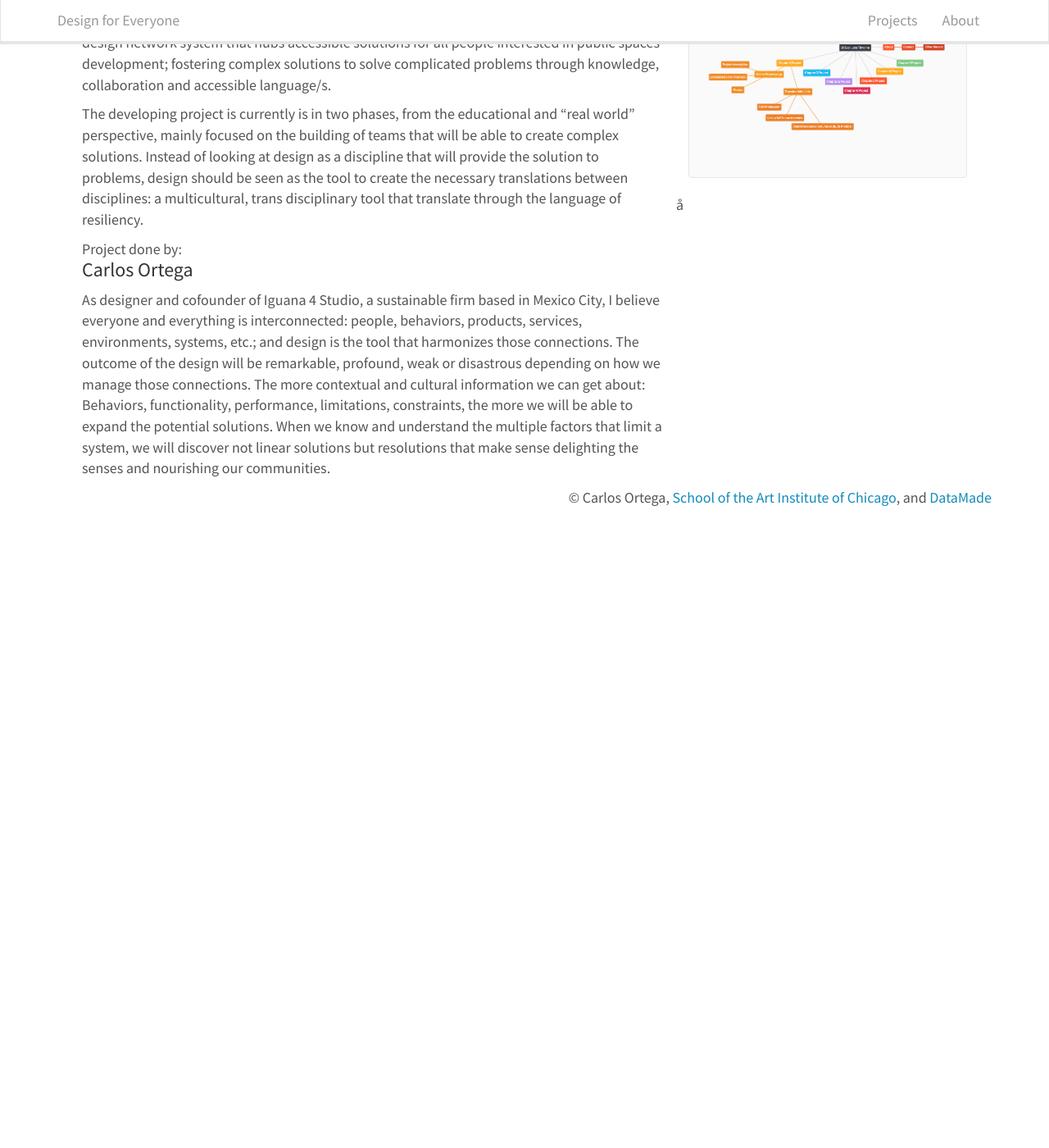
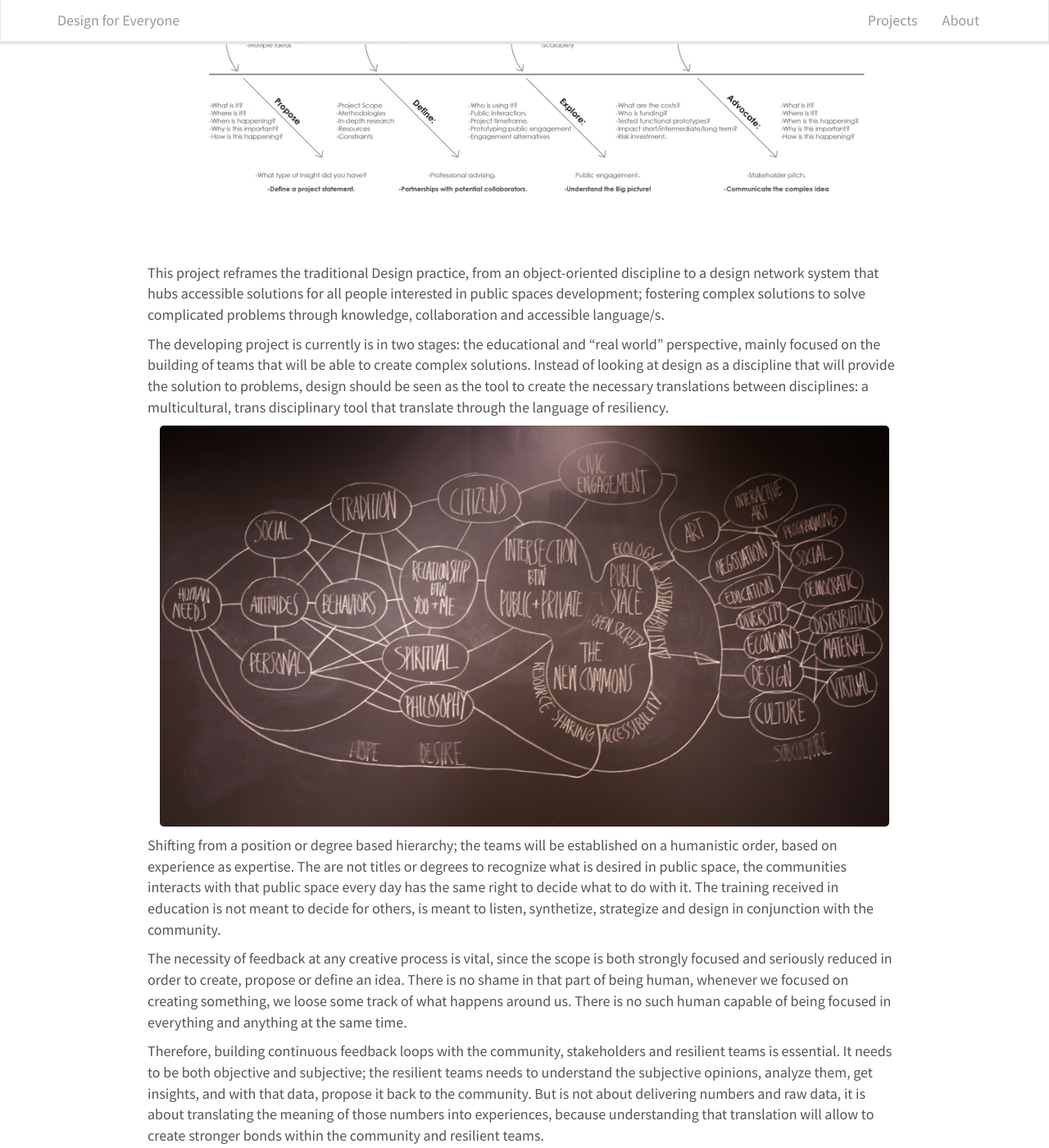
Before and after one commit to cortega8612/design-everyone, a Jekyll site: the page built from _posts/projects/2014-04-07-design-everyone.md, in a window 1280 px wide and 1400 px high, scrolled down 678 px. Shown: the whole window at 82% size. Built offline with Jekyll 4.4.1, drawn with Linux system fonts in a browser that asks for light colours; before the commit the page ends 1308 px from its top, so only the background shows below that; some of the changed text lies outside the part shown.

Commit message:
Carlos page updated with video, description and possible bio. Also homepage changed with embedded video

```diff
--- a/_layouts/default.html
+++ b/_layouts/default.html
@@ -45,7 +45,7 @@
     </div>
 
     <div class="container">
-      <div class='col-md-12'>
+      <div class='col-md-10 col-md-offset-1'>
           {{content}}
       </div>
 
--- a/_layouts/project.html
+++ b/_layouts/project.html
@@ -4,7 +4,26 @@
 
 <h1>{{ page.title }}</h1>
 
-<div class='row-fluid'>
-  <hr />
-  {{ content }}
+<p class="lead">{{page.tagline}}</p>
+
+<hr/>
+
+<div class="row">
+
+	<p class="col-md-10 col-md-offset-2">{{ page.video-interview }}</p>
+
 </div>
+
+{% if page.header-image %}
+
+	<p class="col-md-12"><img class="img-responsive img-rounded" src="{{page.header-image}}" alt="{{page.title}}"/>
+
+{% endif %}
+
+<hr/>
+
+<!--Ask Derek about the col-md-4/8 for video-->
+
+
+
+<p>{{ content }}</p>
--- a/_posts/projects/2014-04-07-design-everyone.md
+++ b/_posts/projects/2014-04-07-design-everyone.md
@@ -4,25 +4,34 @@
 - project
 title: "Feedback Loops"
 date: 2014-04-07
+header-image: /images/2014-04-07-design-everyone/loops.jpg
+tagline: <em>Design is meant to be a translator between language disciplines.</em>
+video-interview: <iframe src="//player.vimeo.com/video/39912748" width="500" height="281" frameborder="0" webkitallowfullscreen mozallowfullscreen allowfullscreen></iframe> <p class="col-md-10 col-md-offset-2"><a href="http://vimeo.com/39912748">SAIC AGC GFRY Studio mock-up test</a> from <a href="http://vimeo.com/user10322039">David Evancho</a> on <a href="https://vimeo.com">Vimeo</a>.</p>
 ---
 
-<img class="img-responsive img-rounded" src="/images/2014-04-07-design-everyone/loops.jpg" alt="Feedback loop"/>
+This project reframes the traditional Design practice, from an object-oriented discipline to a design network system that hubs accessible solutions for all people interested in public spaces development; fostering complex solutions to solve complicated problems through knowledge, collaboration and accessible language/s.
 
-<div class="col-md-8">
+The developing project is currently is in two stages: the educational and “real world” perspective, mainly focused on the building of teams that will be able to create complex solutions. Instead of looking at design as a discipline that will provide the solution to problems, design should be seen as the tool to create the necessary translations between disciplines: a multicultural, trans disciplinary tool that translate through the language of resiliency.
 
-	<p>This project reframes the traditional Design practice, from an object-oriented discipline to a design network system that hubs accessible solutions for all people interested in public spaces development; fostering complex solutions to solve complicated problems through knowledge, collaboration and accessible language/s. </p>
+<p class="col-md-12"><img class="img-responsive img-rounded" src="/images/2014-04-07-design-everyone/sullivan.jpg" alt="Think Tank Mindmap"/></p>
 
-	<p>The developing project is currently is in two phases, from the educational and “real world” perspective, mainly focused on the building of teams that will be able to create complex solutions. Instead of looking at design as a discipline that will provide the solution to problems, design should be seen as the tool to create the necessary translations between disciplines: a multicultural, trans disciplinary tool that translate through the language of resiliency.</p>
+Shifting from a position or degree based hierarchy; the teams will be established on a humanistic order, based on experience as expertise. The are not titles or degrees to recognize what is desired in public space, the communities interacts with that public space every day has the same right to decide what to do with it. The training received in education is not meant to decide for others, is meant to listen, synthetize, strategize and design in conjunction with the community.
 
-	Project done by:
+The necessity of feedback at any creative process is vital, since the scope is both strongly focused and seriously reduced in order to create, propose or define an idea. There is no shame in that part of being human, whenever we focused on creating something, we loose some track of what happens around us. There is no such human capable of being focused in everything and anything at the same time.
 
-	<h3>Carlos Ortega</h3>
+Therefore, building continuous feedback loops with the community, stakeholders and resilient teams is essential. It needs to be both objective and subjective; the resilient teams needs to understand the subjective opinions, analyze them, get insights, and with that data, propose it back to the community. But is not about delivering numbers and raw data, it is about translating the meaning of those numbers into experiences, because understanding that translation will allow to create stronger bonds within the community and resilient teams.
 
-	<p>As designer and cofounder of Iguana 4 Studio, a sustainable firm based in Mexico City, I believe everyone and everything is interconnected: people, behaviors, products, services, environments, systems, etc.; and design is the tool that harmonizes those connections. The outcome of the design will be remarkable, profound, weak or disastrous depending on how we manage those connections. The more contextual and cultural information we can get about: Behaviors, functionality, performance, limitations, constraints, the more we will be able to expand the potential solutions. When we know and understand the multiple factors that limit a system, we will discover not linear solutions but resolutions that make sense delighting the senses and nourishing our communities.</p>
 
-</div>
-<div class="col-md-4">
-	<div class="well">
-		<img class="img-responsive img-rounded" src="/images/2014-04-07-design-everyone/sitemap.jpg" alt="Sitemap"/>
-	</div>
-</div> å
+---
+
+## Author
+
+<h3>Carlos Ortega</h3>
+
+<p class="pull-right col-md-3"><img class="img-responsive img-circle" src="/images/2014-04-07-design-everyone/carlos.jpg" alt="Carlos"/></p>
+
+<p>
+
+	<p> As designer and cofounder of Iguana 4 Studio, a sustainable firm based in Mexico City, I believe everyone and everything is interconnected: people, behaviors, products, services, environments, systems, etc.; and design is the tool that harmonizes those connections. The outcome of the design will be remarkable, profound, weak or disastrous depending on how we manage those connections. The more contextual and cultural information we can get about: Behaviors, functionality, performance, limitations, constraints, the more we will be able to expand the potential solutions. When we know and understand the multiple factors that limit a system, we will discover not linear solutions but resolutions that make sense delighting the senses and nourishing our communities. </p>
+
+</p>
```
Also changed, not shown: _posts/projects/2014-04-10-city-screen.md (+1 -1 lines), index.html (+3 -4 lines), projects/index.html (+12 -2 lines), images/2014-04-07-design-everyone/carlos.jpg (added), images/2014-04-07-design-everyone/sullivan.jpg (added), images/2014-04-10-city-screen/city_screen.jpg (renamed from images/city_screen.jpg), images/logo-gfry.jpg (added), 10 other files.
